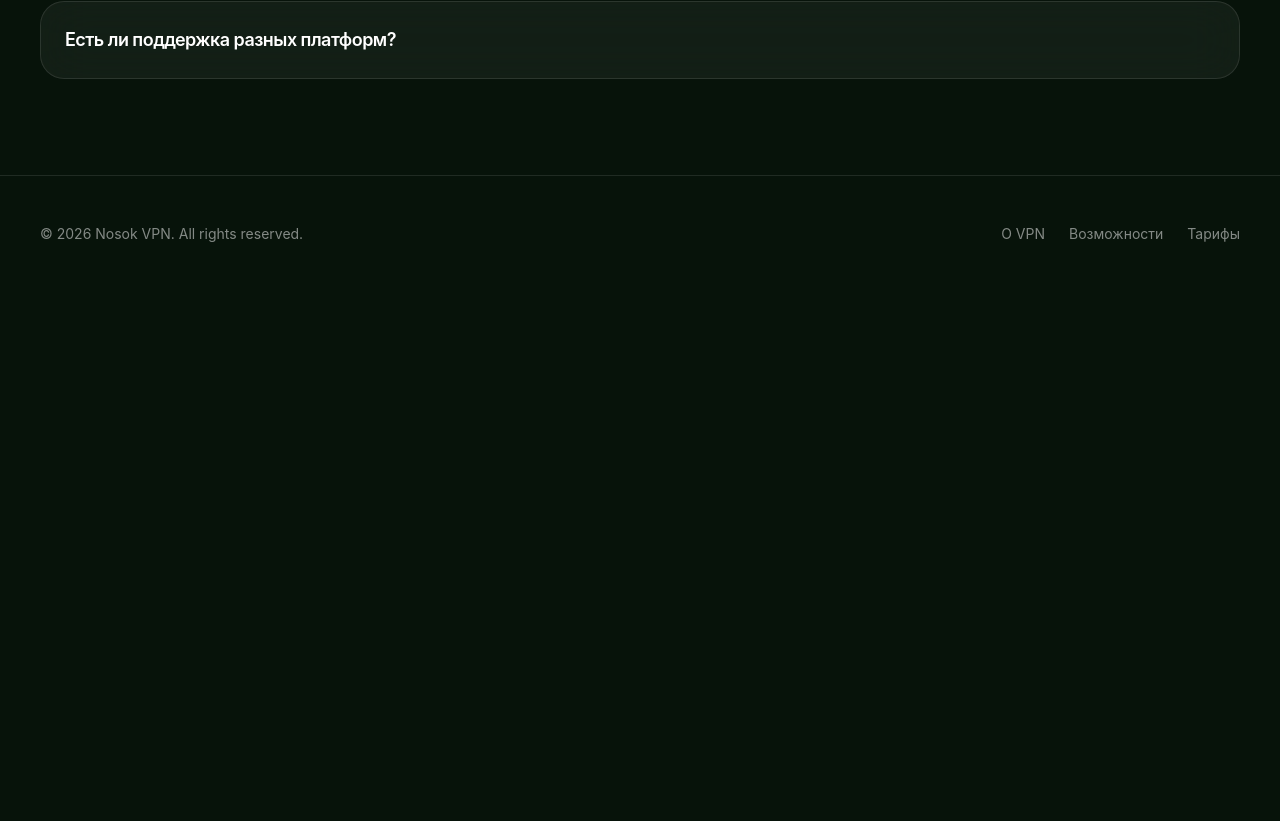
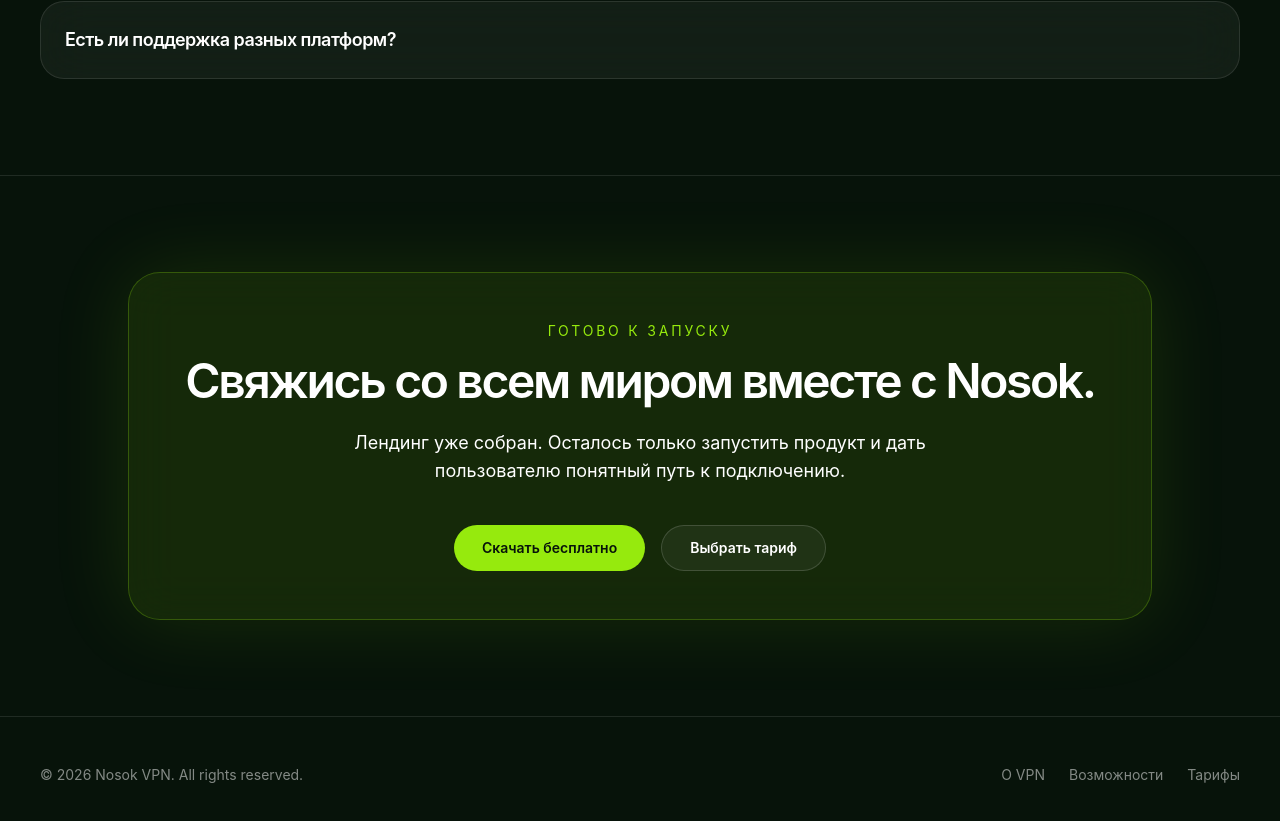
Before and after one commit to gu1sus/nosok, a Next.js app: page / in a window 1280 px wide. Shown: the part 2548-3369 px from the top of the page. Before the commit the page ends 2840 px from the top, so only its background shows below. Built offline with nearby package versions, Linux system fonts and the light colour scheme.

Commit message:
feat: add cta section to landing page

```diff
--- a/src/app/page.tsx
+++ b/src/app/page.tsx
@@ -1,3 +1,4 @@
+import { CTA } from "./cta";
 import { Footer } from "./footer";
 import { Features } from "./features";
 import { FAQ } from "./faq";
@@ -15,6 +16,7 @@
       <Features />
       <Pricing />
       <FAQ />
+      <CTA />
       <Footer />
     </main>
   );
```
